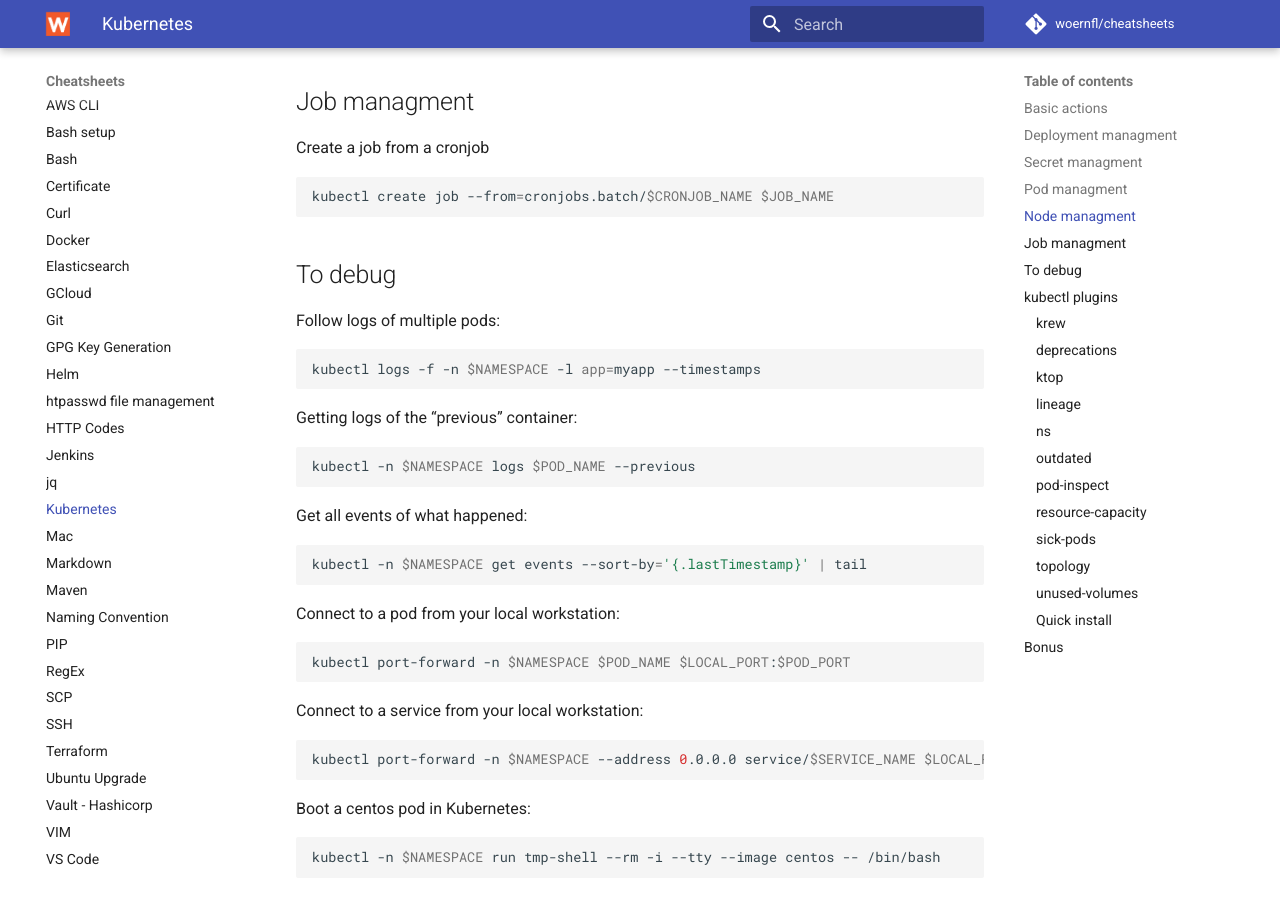
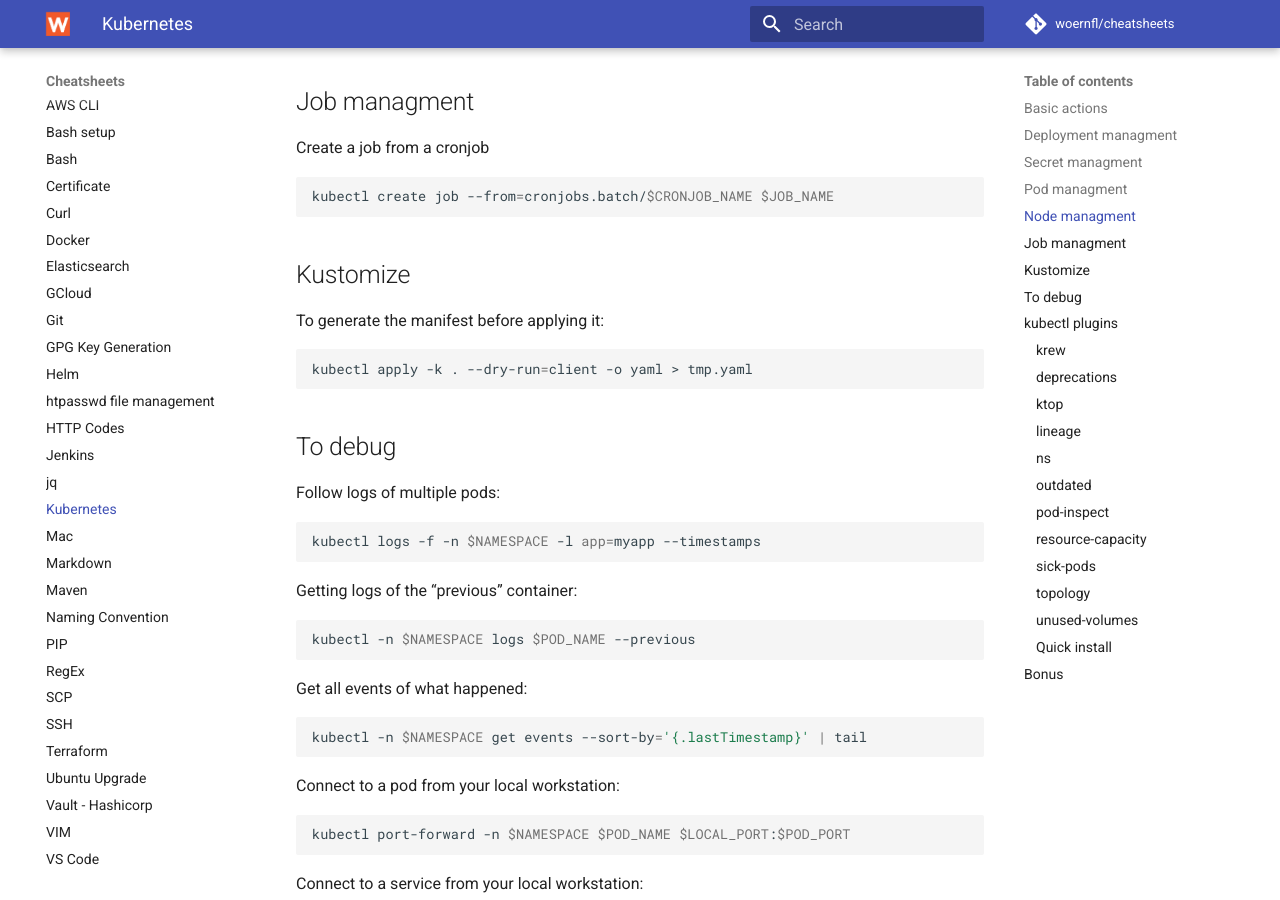
Before and after one commit to woernfl/cheatsheets, an MkDocs documentation site: the page built from docs/kubernetes.md, in a window 1280 px wide and 900 px high, scrolled down 2479 px. Built offline with MkDocs 1.6.1 and Material for MkDocs 9.7.7, drawn with Linux system fonts in a browser that asks for light colours; comment, search, counter and statistics services are not loaded.

Commit message:
Update kubernetes.md

````diff
--- a/docs/kubernetes.md
+++ b/docs/kubernetes.md
@@ -140,6 +140,14 @@
 
 ```bash
 kubectl create job --from=cronjobs.batch/$CRONJOB_NAME $JOB_NAME
+```
+
+## Kustomize
+
+To generate the manifest before applying it:
+
+```bash
+kubectl apply -k . --dry-run=client -o yaml > tmp.yaml
 ```
 
 ## To debug
````
